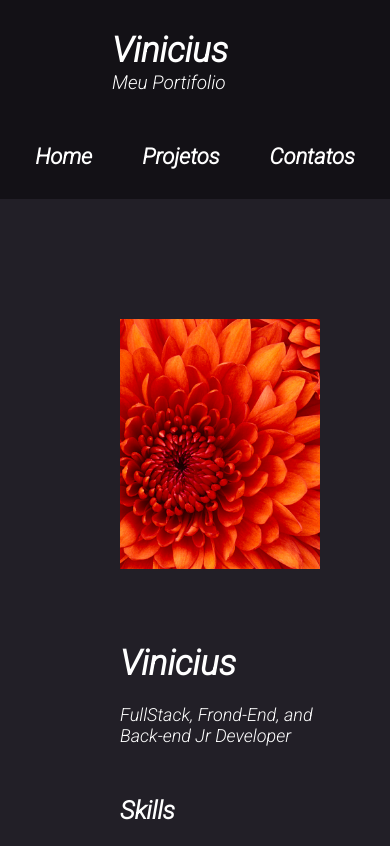
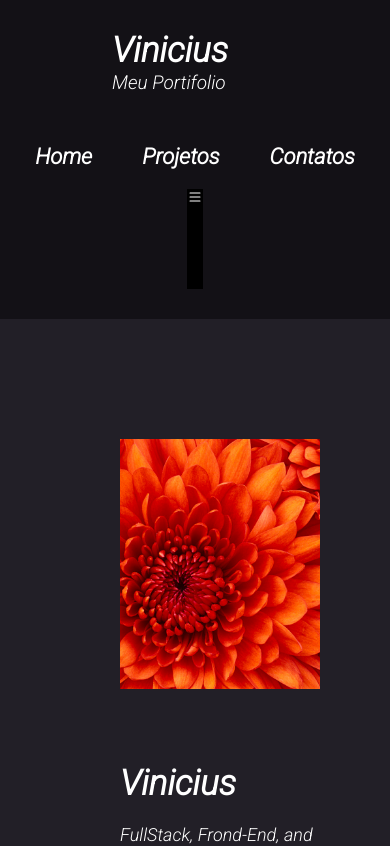
Before and after one commit to viniciusgasparino/Portifolio, a Next.js app: page / in a window 390 px wide. Shown: the top 846 px of the page. Built offline with nearby package versions, Linux system fonts and the light colour scheme.

Commit message:
Criado useState para menuMobile

```diff
--- a/src/components/header/Header.jsx
+++ b/src/components/header/Header.jsx
@@ -1,6 +1,8 @@
 import Subtitle from "../subtitle/Subtitle"
 import styled from "styled-components"
 import Link from "next/link"
+import {BsList,BsXLg} from "react-icons/bs"
+import {useState} from "react"
 
 const StyledHeader = styled.header`
   height: 90px;
@@ -51,8 +53,28 @@ const StyledUl = styled.ul`
     transition: 0.4s;
   }
 `
+const StyledMobile = styled.nav`
+  display: none;
+
+  @media (max-width: 700px){
+    display: flex;
+    flex-direction: column;
+    height: 100px;
+    background-color: black;
+  }
+`
 
 function Header(){
+  const [open,setOpen] = useState(false)
+
+  const handleClick = () => {
+    if(!open) {
+      setOpen(true)
+    }else{
+      setOpen(false)
+    }
+  }
+
   return(
     <StyledHeader>
       <StyledLogo>
@@ -64,6 +86,16 @@ function Header(){
         <Link href="/Projetos"><li>Projetos</li></Link>
         <Link href="/Contatos"><li>Contatos</li></Link>
       </StyledUl>
+
+      <StyledMobile>
+      {
+        !open ?
+          <BsList cursor="pointer" onClick={handleClick}/>
+        :
+          <BsXLg cursor="pointer" onClick={handleClick}/>
+      }
+      </StyledMobile>
+
     </StyledHeader>
   )
 }
```
Also changed, not shown: src/components/section/Section.jsx (line endings or trailing spaces).
